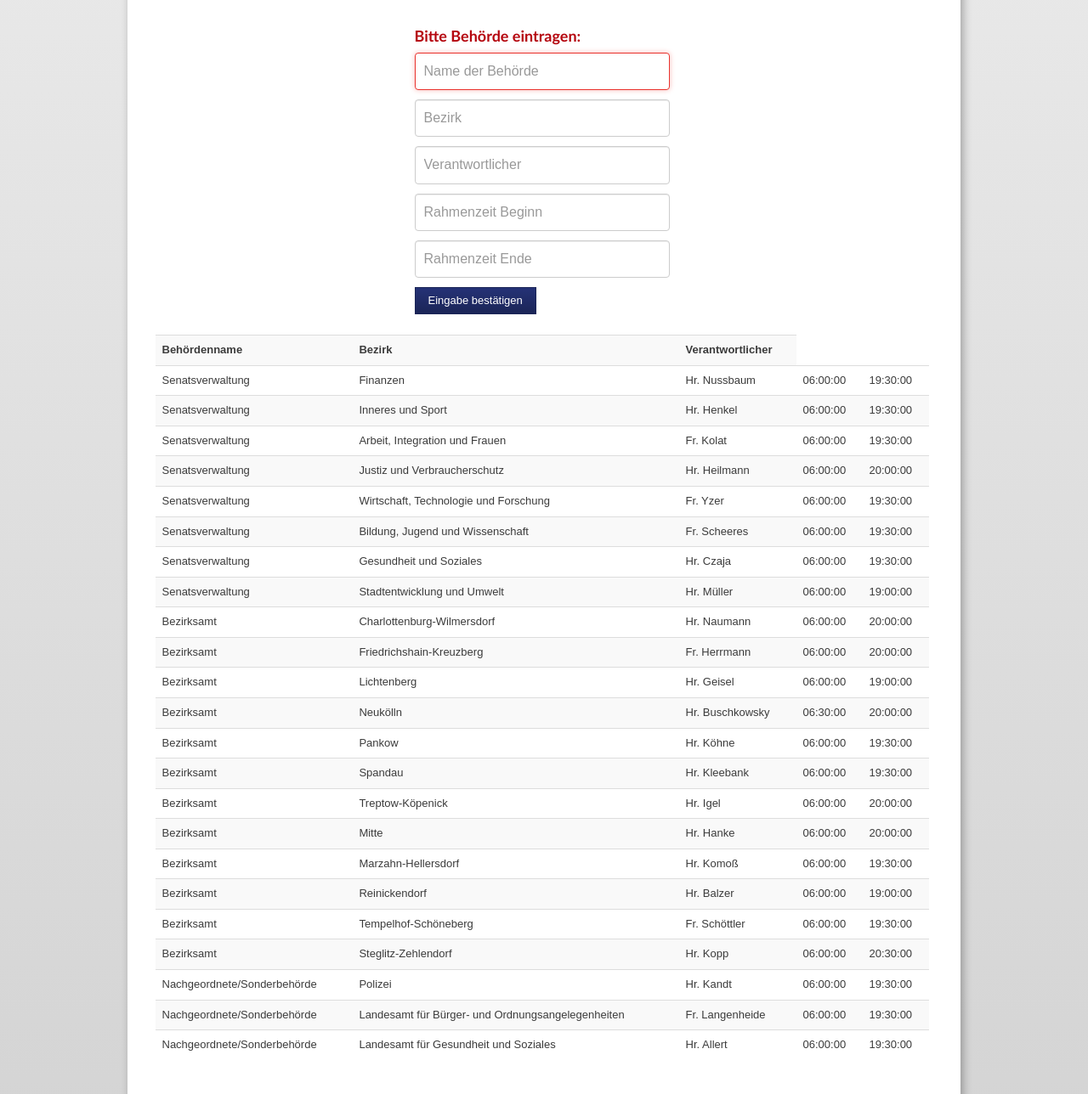
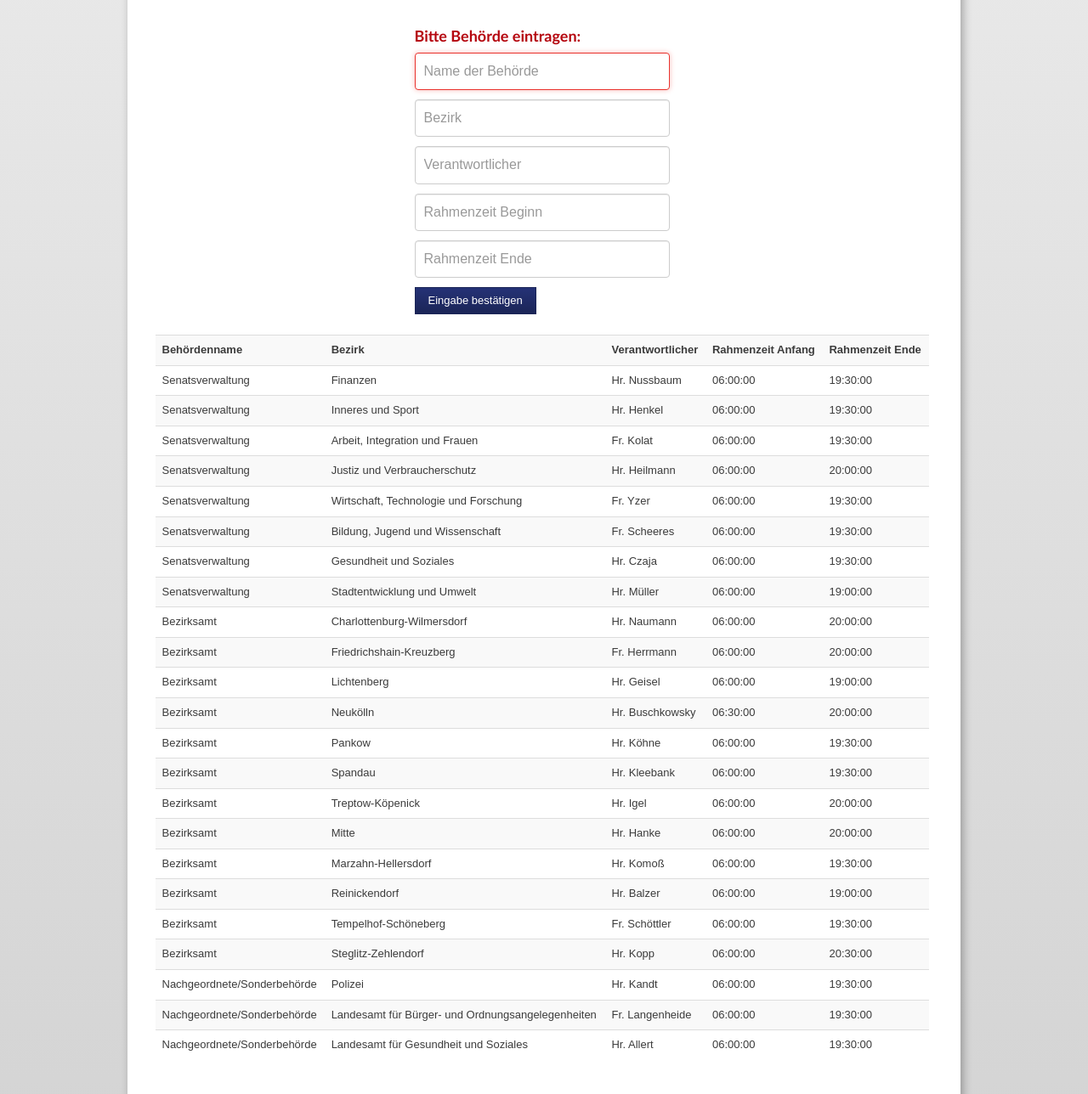
Before and after one commit to Paule986/Online-Zeitbogen, a PHP site: page /behoerde.php in a window 1280 px wide. Shown: the part 305-1593 px from the top of the page at 85% size. Run offline with PHP 8.4, Linux system fonts and the light colour scheme; the visitor is signed in with stand-in values (Sample User, id 1); data comes from the database, SQL or seed files in the repository.

Commit message:
Update behoerde.php
Tabelle angepasst

```diff
--- a/sites/behoerde.php
+++ b/sites/behoerde.php
@@ -39,6 +39,8 @@ require('../includes/mysql.php');
 				<th>Behördenname</th>
 				<th>Bezirk</th>
 				<th>Verantwortlicher</th>
+				<th>Rahmenzeit Anfang</th>
+				<th>Rahmenzeit Ende</th>
 			</tr>
 		 <?php
 			$abfrage = "SELECT art,name,verantwortlich,rahmenzeit_beginn, rahmenzeit_ende FROM behoerde";
```
